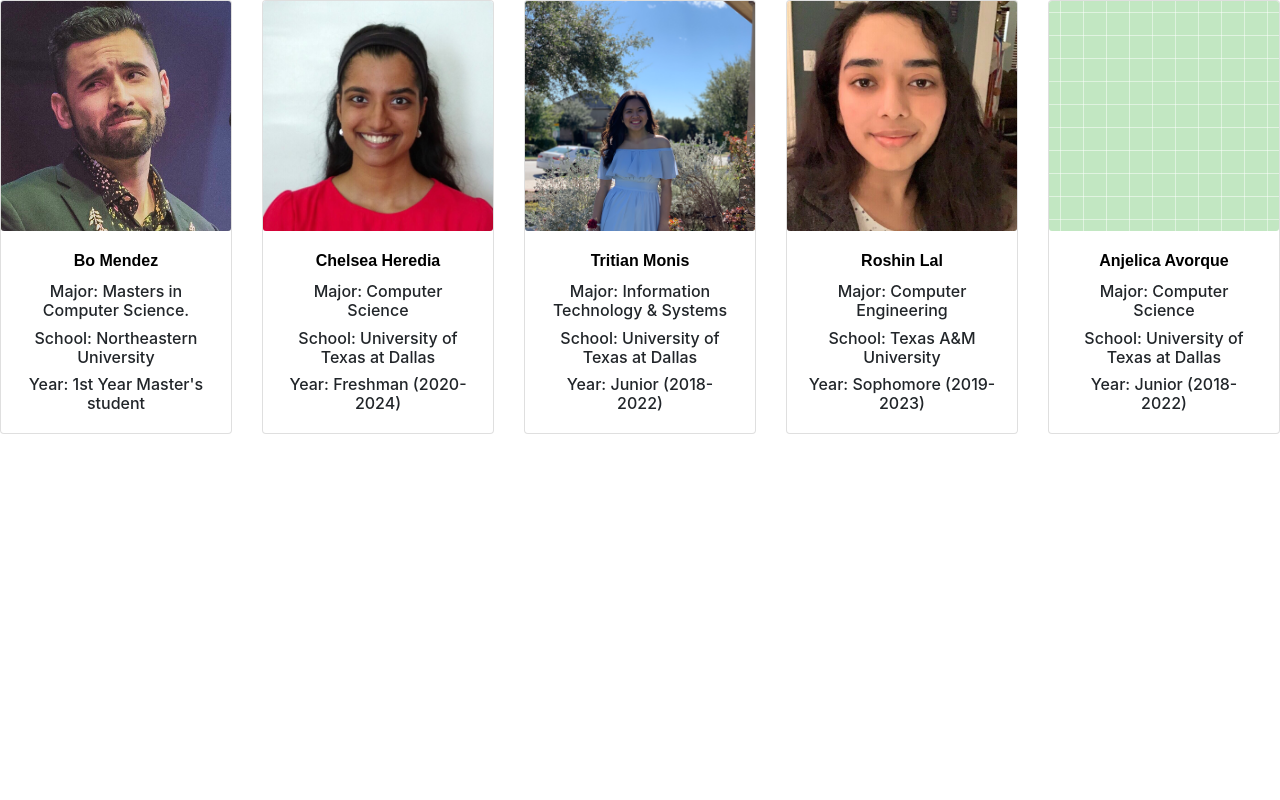
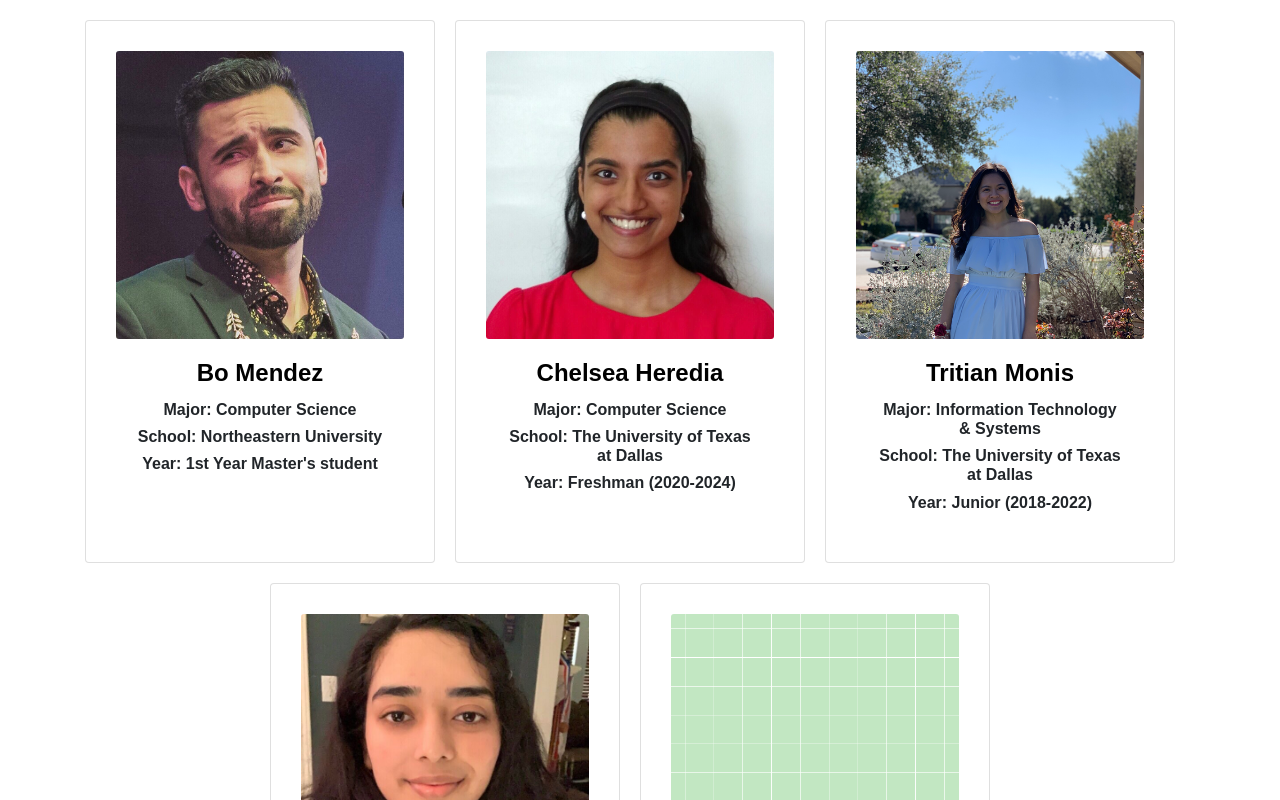
Before and after one commit to Codubee/PetFinderMW3-4, a React (Create React App) app in the folder frontend/: page / in a window 1280 px wide. Shown: the top 800 px of the page. Built offline with nearby package versions, Linux system fonts and the light colour scheme.

Commit message:
Fixed spacing and arrangement.

```diff
--- a/frontend/src/components/TheTeam.js
+++ b/frontend/src/components/TheTeam.js
@@ -6,27 +6,26 @@ import img3 from '../assets/images/Tritian_Monis.png';
 import img4 from '../assets/images/Roshin_Lal.jpg';
 import img5 from '../assets/images/placement.png';
 import {
-  Card, CardImg, CardTitle, CardText, CardBody, CardDeck, Col, Row
+  Card, CardImg, CardTitle, CardText, CardBody, Row
 } from 'reactstrap';
 const TheTeam = (props) => {
   return (
-      <CardDeck>
+      <Row className="justify-content-sm-center">
       <Card>
         <CardImg variant="top" src={img1} alt="Bo Mendez" />
         <CardBody>
           <CardTitle tag="h6">Bo Mendez</CardTitle>
-          <CardText tag="h6">Major: Masters in Computer Science.</CardText>
+          <CardText tag="h6">Major: Computer Science</CardText>
           <CardText tag="h6">School: Northeastern University</CardText>
           <CardText tag="h6">Year: 1st Year Master's student</CardText>
         </CardBody>
       </Card>
-
       <Card>
         <CardImg src={img2} alt="Chelsea Heredia" />
         <CardBody>
           <CardTitle tag="h6">Chelsea Heredia</CardTitle>
           <CardText tag="h6">Major: Computer Science</CardText>
-          <CardText tag="h6">School: University of Texas at Dallas</CardText>
+          <CardText tag="h6">School: The University of Texas at Dallas</CardText>
           <CardText tag="h6">Year: Freshman (2020-2024)</CardText>
         </CardBody>
       </Card>
@@ -36,7 +35,7 @@ const TheTeam = (props) => {
         <CardBody>
           <CardTitle tag="h6">Tritian Monis</CardTitle>
           <CardText tag="h6">Major: Information Technology & Systems</CardText>
-          <CardText tag="h6">School: University of Texas at Dallas</CardText>
+          <CardText tag="h6">School: The University of Texas at Dallas</CardText>
           <CardText tag="h6">Year: Junior (2018-2022)</CardText>
         </CardBody>
       </Card>
@@ -56,11 +55,11 @@ const TheTeam = (props) => {
         <CardBody>
           <CardTitle tag="h6">Anjelica Avorque</CardTitle>
           <CardText tag="h6">Major: Computer Science</CardText>
-          <CardText tag="h6">School: University of Texas at Dallas</CardText>
+          <CardText tag="h6">School: The University of Texas at Dallas</CardText>
           <CardText tag="h6">Year: Junior (2018-2022)</CardText>
         </CardBody>
       </Card>
-    </CardDeck>
+    </Row>
   );
 };
 
--- a/frontend/src/styles/TeamStyle.css
+++ b/frontend/src/styles/TeamStyle.css
@@ -1,10 +1,23 @@
 .card{
     text-align: center;
+    width: 350px;
+    padding: 30px;
+    margin-right: 20px;
+    margin-top: 20px;
 
 }
 .card-title{
     font-family: Arial, Helvetica, sans-serif;
     color: black;
     font-weight: bold;
+    font-size: 150%;
+}
+.card-text{
+    text-align: center;
+    font-family: Arial;
+    font-weight: bold;
     font-size: 100%;
 }
+.card-image{
+    width: 50%;
+}
```
Also changed, not shown: frontend/src/styles/TeamsPlacing.js (+20 -17 lines).
